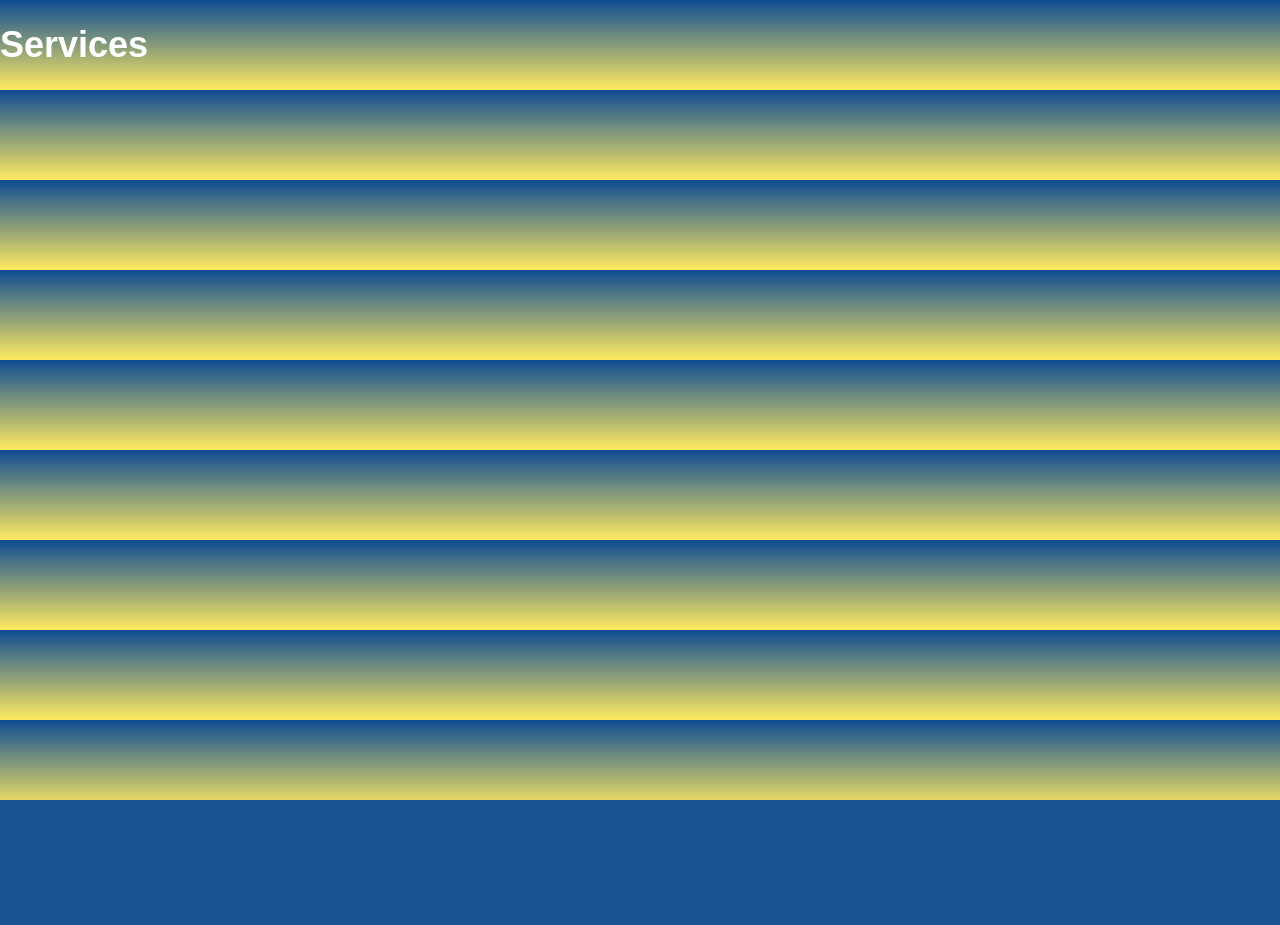
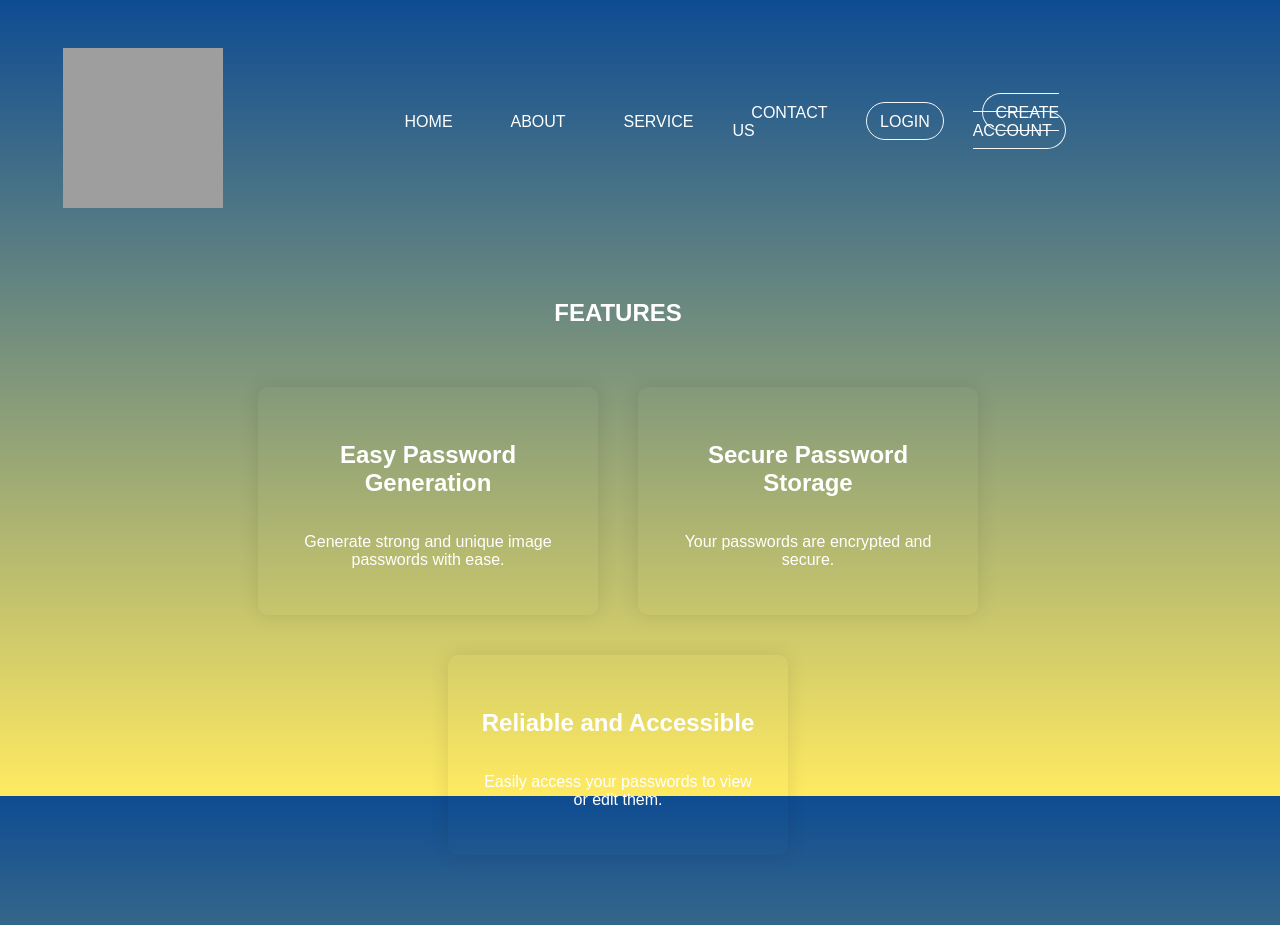
Before and after one commit to CSC-4350-SP2024/Team7, a PHP site: page /services.html in a window 1280 px wide. Before the commit the page ends 800 px from the top, so only its background shows below. Run offline with PHP 8.4, Linux system fonts and the light colour scheme; grey boxes are pictures that could not be loaded.

Commit message:
Finishes Services Page

```diff
--- a/index.html
+++ b/index.html
@@ -40,7 +40,7 @@
 
         </div>
     </div>
-
+    <!--
     <section class="main-section">
         <div class="container">
             <h2>FEATURES</h2>
@@ -60,6 +60,7 @@
             </div>
         </div>
     </section>
+    -->
     <section class="cta-section">
         <div class="container">
             <h2>Get Started with EggCrypt</h2>
--- /dev/null
+++ b/services.css
@@ -0,0 +1,101 @@
+* {
+    padding: 10px;
+}
+
+body {
+    margin: 0;
+    width: 95vw;
+    height: 97vh;
+    font-family: Arial, sans-serif;
+    color: #fff;
+    padding: 0;
+    background: linear-gradient(to bottom, #0e4c92, #ffea61);
+    transition: background 0.5s ease;
+}
+
+.container {
+    max-width: 1200px;
+    margin: 0 auto;
+    padding: 0 20px;
+}
+
+.services-section {
+    padding: 30px 0;
+    text-align: center;
+}
+
+.feature-list {
+    display: flex;
+    flex-wrap: wrap;
+    justify-content: center;
+}
+
+.feature-card {
+    width: 300px;
+    padding: 20px;
+    margin: 20px;
+    background-color: transparent;
+    border-radius: 10px;
+    box-shadow: 0 0 20px rgba(0, 0, 0, 0.1);
+    text-align: center;
+}
+
+.card-title {
+    font-size: 24px;
+    margin-bottom: 10px;
+}
+
+.card-info {
+    font-size: 16px;
+}
+
+.nav-links {
+    display: flex;
+    list-style: none;
+    width: calc(100% - 10rem);
+    padding: 0 5rem;
+    justify-content: space-between;
+    align-items: center;
+    text-transform: uppercase;
+    margin-top: 0;
+}
+
+.nav-links li a {
+    text-decoration: none;
+    margin: 0 0.7vw;
+    color: #ffffff;
+    transition: color 0.3s ease;
+}
+
+.nav-links li a:hover {
+    color: #61DAFB;
+}
+
+.login-button {
+    background-color: transparent;
+    border: 1.5px solid #f2f5f7;
+    border-radius: 2em;
+    padding: 0.6rem 0.8rem;
+    margin-left: 2vw;
+    font-size: 1rem;
+    cursor: pointer;
+    color: #ffeba7;
+    transition: color 0.3s ease, background-color 0.3s ease, border-color 0.3s ease;
+}
+
+.logo {
+    padding: 1vh 1vw 0.5vh 1vw;
+}
+
+.logo img {
+    height: 10rem;
+    width: 10rem;
+}
+
+.main {
+    width: 100%;
+    background-position: center;
+    background-size: cover;
+    height: 100vh;
+    margin-top: 0px;
+}
--- a/services.html
+++ b/services.html
@@ -5,12 +5,47 @@
     <meta charset="UTF-8">
     <meta name="viewport" content="width=device-width, initial-scale=1.0">
     <title>EggCrypt - Services</title>
-    <link rel="stylesheet" href="stylesheet.css">
+    <link rel="stylesheet" href="services.css">
 </head>
 
 <body>
     <div id="main">
-        <h1>Services</h1>
+        <nav style="display: flex; align-items: center;">
+            <div class="logo">
+                <a href="index.html">
+                    <img src="logo2.3.png" alt="logo">
+                    <span
+                        style="color:#01939c; font-size:26px; font-weight:bold; letter-spacing: 1px;margin-left: 20px;"></span>
+                </a>
+            </div>
+            <ul class="nav-links" style="display: flex; align-items: center;">
+                <li><a href="index.html">Home</a></li>
+                <li><a href="AboutUs.html">About</a></li>
+                <li><a href="services.html">Service</a></li>
+                <li><a href="contact.html">Contact Us</a></li>
+                <li><a class="login-button" href="login.php">Login</a></li>
+                <li><a class="login-button" href="signup.php">Create Account</a></li>
+            </ul>
+        </nav>
+        <section class="services-section">
+            <div class="container">
+                <h2>FEATURES</h2>
+                <div class="feature-list" id="featureList">
+                    <div class="feature-card">
+                        <h3 class="card-title">Easy Password Generation</h3>
+                        <p class="card-info">Generate strong and unique image passwords with ease.</p>
+                    </div>
+                    <div class="feature-card">
+                        <h3 class="card-title">Secure Password Storage</h3>
+                        <p class="card-info">Your passwords are encrypted and secure.</p>
+                    </div>
+                    <div class="feature-card">
+                        <h3 class="card-title">Reliable and Accessible</h3>
+                        <p class="card-info">Easily access your passwords to view or edit them.</p>
+                    </div>
+                </div>
+            </div>
+        </section>
     </div>
 </body>
 
--- a/stylesheet.css
+++ b/stylesheet.css
@@ -1,6 +1,7 @@
 * {
-    padding: 0;
+  padding: 10px;
 }
+
 body {
   font-family: Arial, sans-serif;
   color: #fff;
@@ -9,6 +10,7 @@ body {
   background: linear-gradient(to bottom, #0e4c92, #ffea61);
   transition: background 0.5s ease;
 }
+
 .container {
   max-width: 1200px;
   margin: 0 auto;
@@ -79,13 +81,15 @@ p {
   color: #ffeba7;
 }
 
-.logo{
-   padding:1vh 1vw 0.5vh 1vw;
+.logo {
+  padding: 1vh 1vw 0.5vh 1vw;
 }
+
 .logo img {
   height: 10rem;
   width: 10rem;
 }
+
 .nav-links {
   display: flex;
   list-style: none;
@@ -125,6 +129,7 @@ p {
   background-color: #f2f5f7;
   border-color: #f2f5f7;
 }
+
 .main {
   width: 100%;
 
@@ -186,13 +191,14 @@ p {
   color: #0e4c92;
   font-size: 65px
 }
+
 .gif-container {
   width: 250px;
   height: 380px;
   position: absolute;
   top: -20px;
   left: 870px;
-    transform: translate(0%,-5%);
+  transform: translate(0%, -5%);
   border-radius: 10px;
   padding: 25px;
 }
```
Lines whose indentation alone changed are shown as unchanged.
